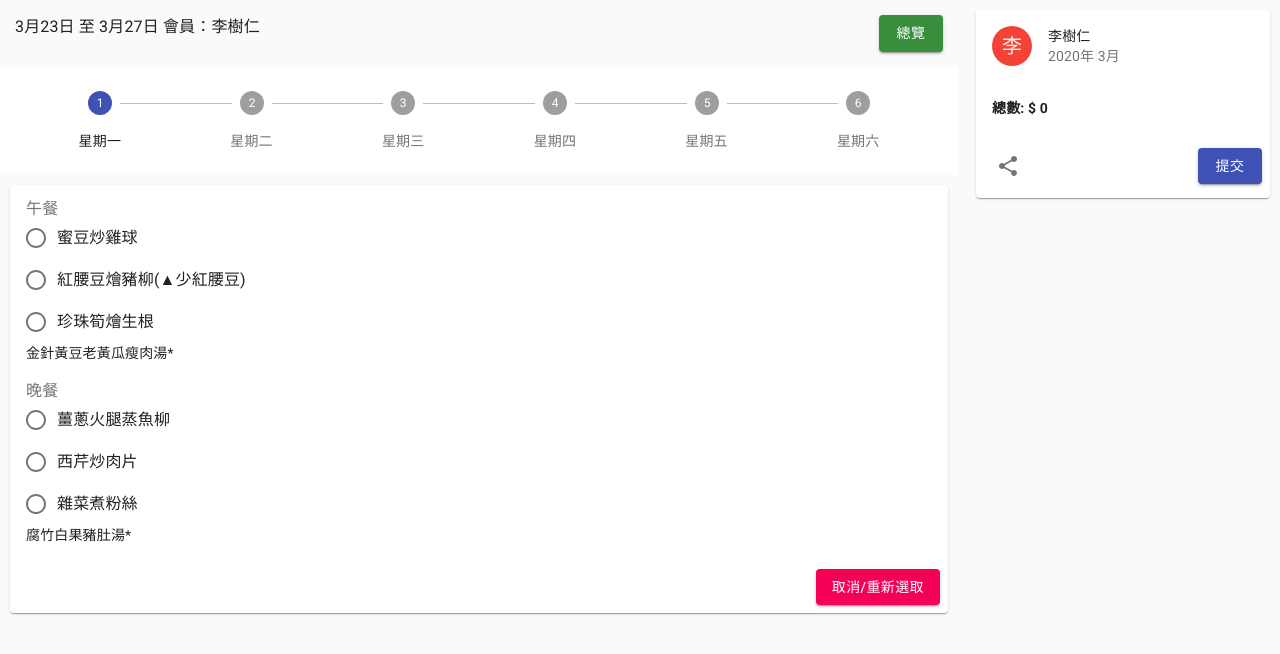
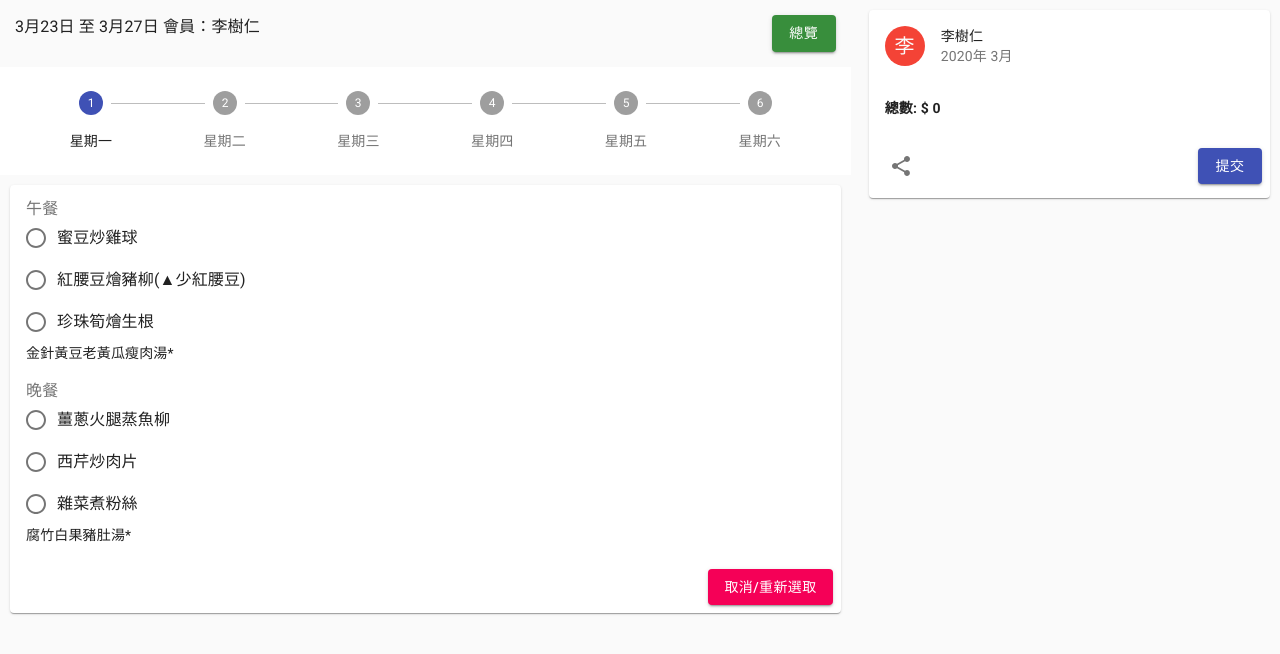
Before and after one commit to thrinithomas/kiosk-like-panel, a React (Create React App) app: page / in a window 1280 px wide. Shown: the top 654 px of the page. Built offline with nearby package versions, Linux system fonts and the light colour scheme.

Commit message:
enh/Stepper: Adjust grid 'sm' and 'lg' attribute

```diff
--- a/package.json
+++ b/package.json
@@ -1,7 +1,7 @@
 {
   "homepage": "http://thrinithomas.github.io/kiosk-like-panel",
   "name": "kiosk-like-panel",
-  "version": "0.2.1",
+  "version": "0.2.2",
   "private": true,
   "dependencies": {
     "@material-ui/core": "^4.9.5",
--- a/src/containers/MealBuilders.js
+++ b/src/containers/MealBuilders.js
@@ -162,7 +162,7 @@ class MealBuilders extends Component {
                     <CssBaseline/>
 
                     <Grid container spacing={1}>
-                        <Grid item xs={12} sm={9} spacing={3}>
+                        <Grid item xs={12} lg={8} spacing={3}>
                             <Grid container justify="space-between" spacing={16}>
                                 <Grid style={{"margin": "15px"}} item>
                                     <Typography type="title" color="inherit">
@@ -199,7 +199,7 @@ class MealBuilders extends Component {
                                           handleSelected={this.handleSelected}
                                           cancelClicked={this.cancelClicked}/>
                         </Grid>
-                        <Grid ref={this.orderSumRef} item xs={12} sm={3}>
+                        <Grid ref={this.orderSumRef} item xs={12}  lg={4}>
                             <OrderSummary  meals={this.state.meals} menu={meal_menu}
                                           totalPrice={this.state.totalPrice}/>
                         </Grid>
```
